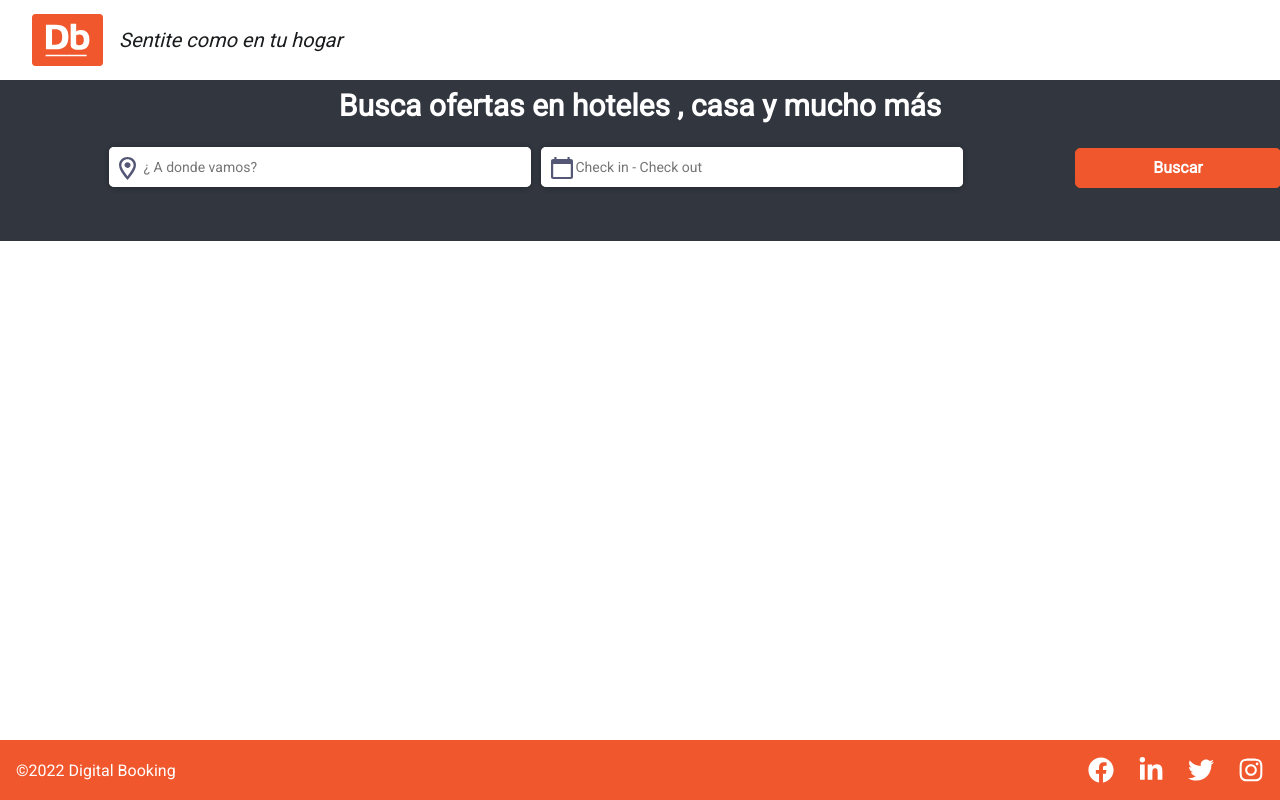
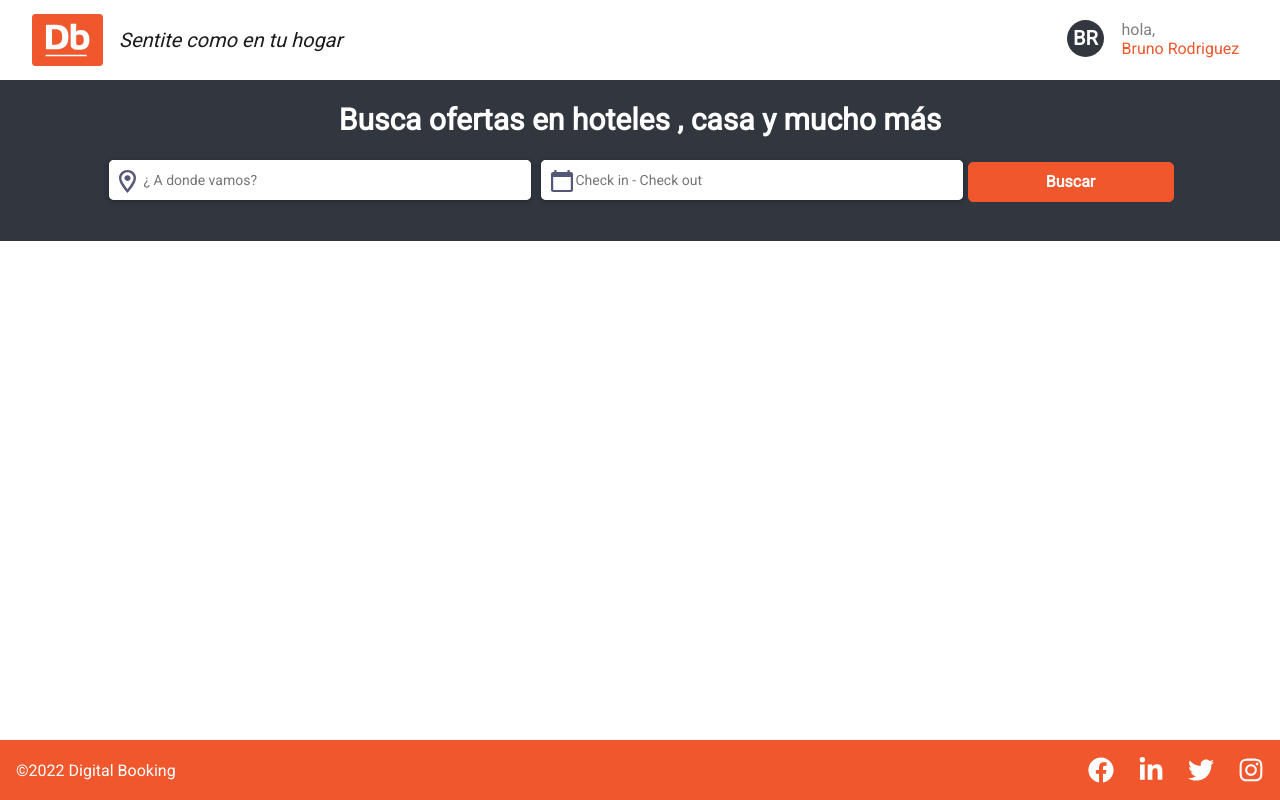
Before and after one commit to rodriguez02fer09/air-bnb, a React (Vite) app: page /home in a window 1280 px wide. Built offline with nearby package versions, Linux system fonts and the light colour scheme.

Commit message:
implementacion navbar

```diff
--- /dev/null
+++ b/src/components/Avatar/Avatar.jsx
@@ -0,0 +1,21 @@
+import React from "react";
+import "./avatar.css";
+
+const Avatar = () => {
+  return (
+
+        <div className="container_navbar_info">
+          <div className="navBar_logoName">
+            <p>BR</p>
+          </div>
+          <div className="navBar_Name">
+            <p>hola, </p>
+            <p> Bruno Rodriguez</p>
+          </div>
+        </div>
+
+
+  );
+};
+export default Avatar;
+``
--- /dev/null
+++ b/src/components/Avatar/avatar.css
@@ -0,0 +1,35 @@
+.container_navbar_info {
+    width: 190px;
+    height: 40px;
+
+    display: flex;
+    flex-direction: row;
+    justify-content: space-around;
+}
+
+.navBar_logoName {
+    width: 37px;
+    height: 37px;
+    border-radius: 50%;
+    background-color: var(--secondary-color);
+    display: flex;
+    flex-direction: column;
+    justify-content: center;
+}
+
+.navBar_logoName p {
+
+    font-style: normal;
+    font-weight: 700;
+    font-size: 20px;
+    line-height: 25px;
+    text-align: center;
+    justify-content: space-around;
+    color: #FFFFFF;
+}
+.navBar_Name p:first-child{
+    color: var(--gray);
+}
+.navBar_Name p:nth-child(2n) {
+    color:var(--primary-color) ;
+}
--- a/src/components/Header/Header.jsx
+++ b/src/components/Header/Header.jsx
@@ -1,16 +1,16 @@
 import logo from "../../assets/logo.svg";
-import"./header.css"
+import "./header.css";
+import Avatar from "../Avatar/Avatar"
 
 const Header = () => {
-
-
   return (
     <header className="header">
+
       <div to="/" className="header__slogan">
-				<img src={logo} alt="Logo"/>
+        <img src={logo} alt="Logo" />
         <p>Sentite como en tu hogar</p>
       </div>
-
+     <Avatar/>
     </header>
   );
 };
--- a/src/components/Search/Search.jsx
+++ b/src/components/Search/Search.jsx
@@ -32,6 +32,7 @@ const Search = () => {
           <div className="container_search_button">
             <Button text="Buscar" style="dark" size="btn_1" />
           </div>
+
         </div>
       </div>
     </section>
--- a/src/components/Search/search.css
+++ b/src/components/Search/search.css
@@ -6,19 +6,14 @@
     flex-direction: column;
     justify-content: center;
 }
-
 .container_search_cities_date {
     width: 100%;
     height: 150px;
     display: flex;
     flex-direction: column;
-    justify-content: flex-start;
+    justify-content: center;
     align-items: center;
-
-
-
 }
-
 .container_search_title {
     width: 100%;
     height: 40px;
@@ -27,9 +22,7 @@
     justify-content: center;
     align-items: center;
     color: white;
-
 }
-
 .container_search_title h1 {
     font-style: normal;
     font-weight: 700;
@@ -37,7 +30,6 @@
     line-height: 40px;
     text-align: center;
 }
-
 .container_search_dropdown {
     width: 100%;
     height: 40px;
@@ -47,10 +39,8 @@
     margin: 22px 168px 20px 170px;
 
 }
+.container_search_dropdown_input {
 
-.container_search_dropdown_input {
-    width: 100%;
-    height: 40px;
     display: flex;
     flex-direction: row;
     justify-content: center;
@@ -59,7 +49,6 @@
 
 
 }
-
-.container_search_button {
-
+.container_search_button{
+    width: 206px;
 }
```
Also changed, not shown: src/components/InputIcon/InputIcon.jsx (+8 -3 lines). Lines whose indentation alone changed are shown as unchanged.
